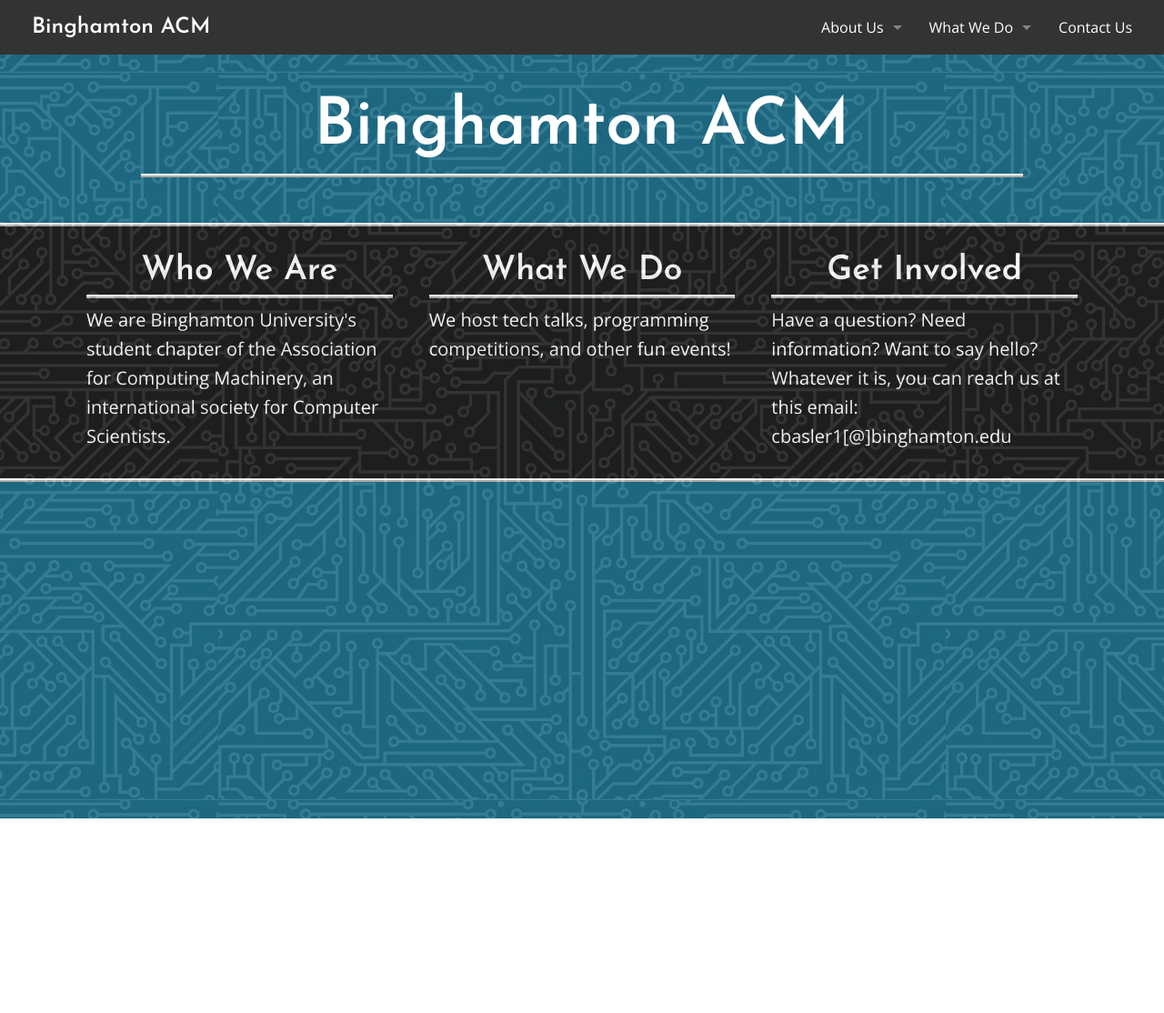
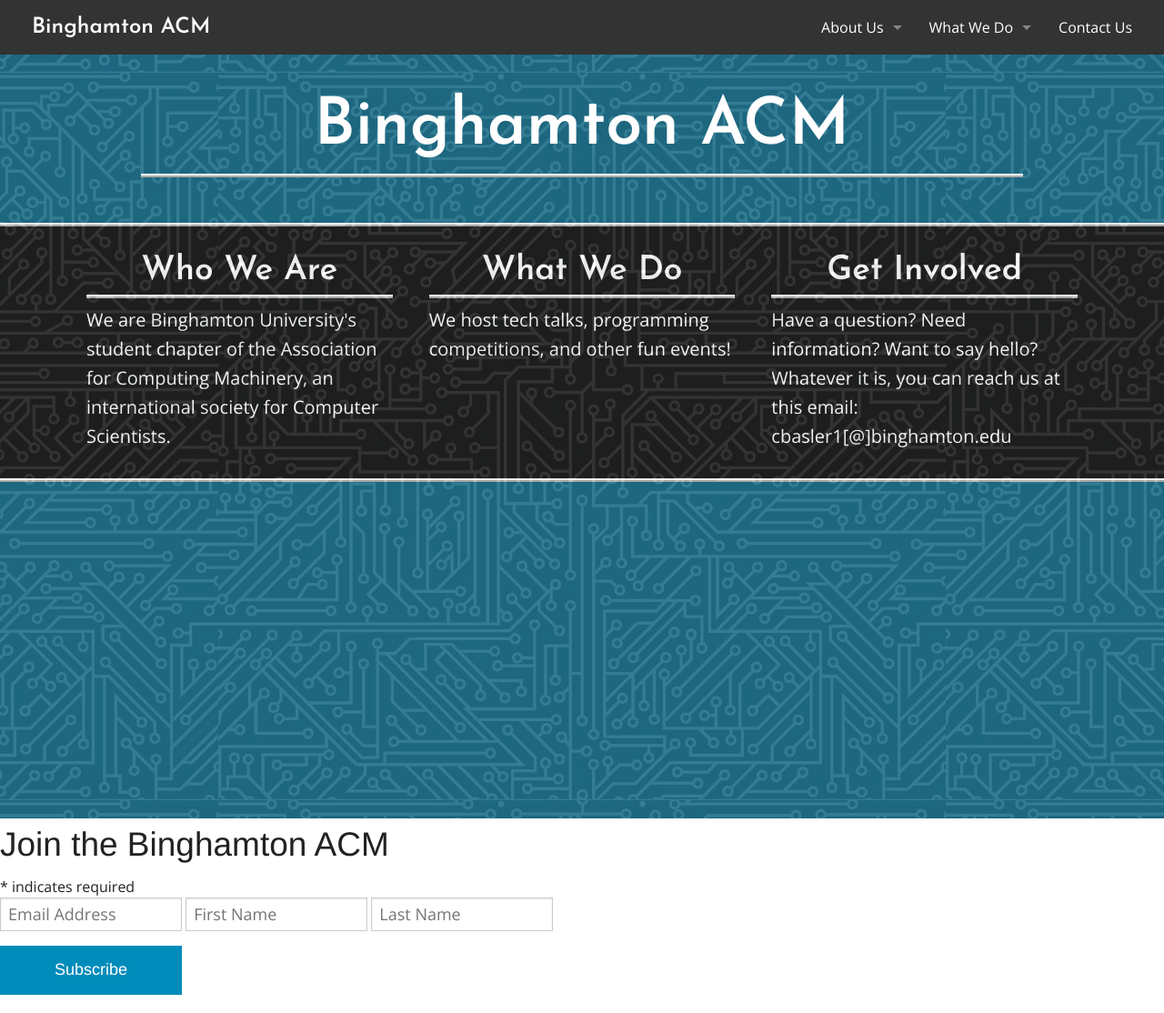
Before and after one commit to BinghamtonACM/old-web, a Jekyll site: the page built from index.html, in a window 1280 px wide. Shown: the whole page at 91% size. Built offline with Jekyll 4.4.1, drawn with Linux system fonts in a browser that asks for light colours; comment, search, counter and statistics services are not loaded; before the commit the page ends 900 px from its top, so only the background shows below that.

Commit message:
Add base for MailChimp signup form

```diff
--- /dev/null
+++ b/_includes/mailchimp.html
@@ -0,0 +1,15 @@
+<link href="//cdn-images.mailchimp.com/embedcode/classic-081711.css" rel="stylesheet" type="text/css">
+
+<form id="mailchimp-form" action="//binghamton.us8.list-manage.com/subscribe/post?u=8f8098c6b5647e9c62d33a763&amp;id=251c73f117" method="post" id="mc-embedded-subscribe-form" name="mc-embedded-subscribe-form" class="validate" target="_blank" novalidate>
+  <h2>Join the Binghamton ACM</h2>
+  <div class="indicates-required"><span class="asterisk">*</span> indicates required</div>
+	<input type="email" value="" name="EMAIL" class="required email" id="mce-EMAIL" placeholder="Email Address">
+	<input type="text" value="" name="FNAME" class="" id="mce-FNAME" placeholder="First Name">
+	<input type="text" value="" name="LNAME" class="" id="mce-LNAME" placeholder="Last Name">
+	<div id="mce-responses" class="clear">
+	<div class="response" id="mce-error-response" style="display:none"></div>
+	<div class="response" id="mce-success-response" style="display:none"></div>
+  </div>
+  <input style="position: absolute; left: -5000px;" type="text" name="b_8f8098c6b5647e9c62d33a763_251c73f117" tabindex="-1" value="">
+  <input type="submit" value="Subscribe" name="subscribe" id="mc-embedded-subscribe" class="button">
+</form>
--- a/_layouts/default.html
+++ b/_layouts/default.html
@@ -16,6 +16,8 @@
 
     {{ content }}
 
+    {% include mailchimp.html %}
+
     <script src="js/vendor/jquery.js"></script>
     <script src="js/foundation.min.js"></script>
     <script>
--- a/css/style.css
+++ b/css/style.css
@@ -19,9 +19,9 @@ html, body
 
 /* Custom Styles */
 
-/* ---------------
-	Navigation
-------------------*/
+/* ---------------------
+	Global: Navigation
+------------------------*/
 
 nav#main-nav {
 	height: 60px;
@@ -62,9 +62,9 @@ nav#main-nav ul.dropdown li a{
     border-color: rgba(255,255,255,1) transparent transparent transparent
 }
 
-/* --------------------
+/* ------------------
     Front: Div#Main
------------------------*/
+---------------------*/
 
 body, html {
   height: 100%;
@@ -151,3 +151,17 @@ ul#acm-components li p {
     font-size: 20px;
     color: #fff;
 }
+
+/* -------------------------------
+    Front: MailChimp Signup Form
+----------------------------------*/
+
+form#mailchimp-form {
+    font-family: 'Open Sans';
+}
+
+form#mailchimp-form input {
+    width: 200px;
+    display: inline-block;
+    font-size: 18px;
+}
```
